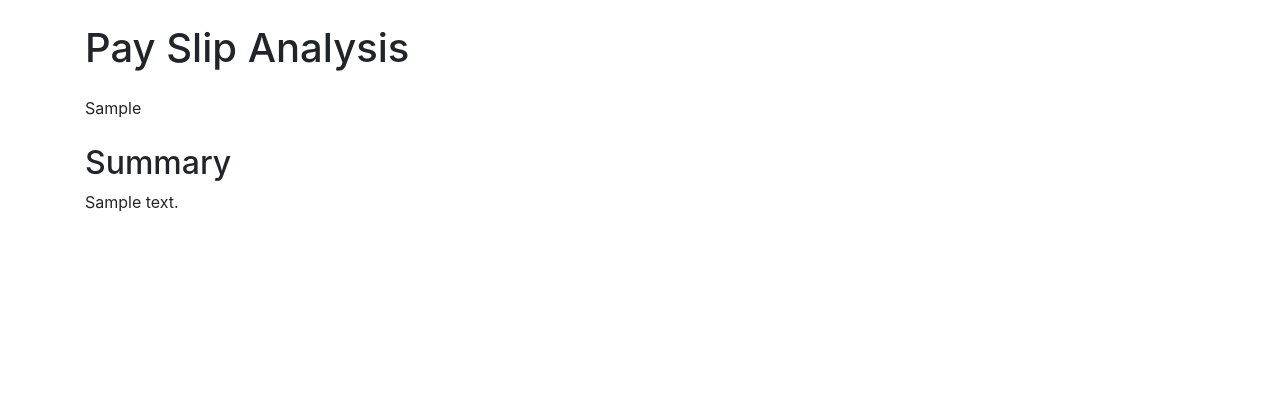
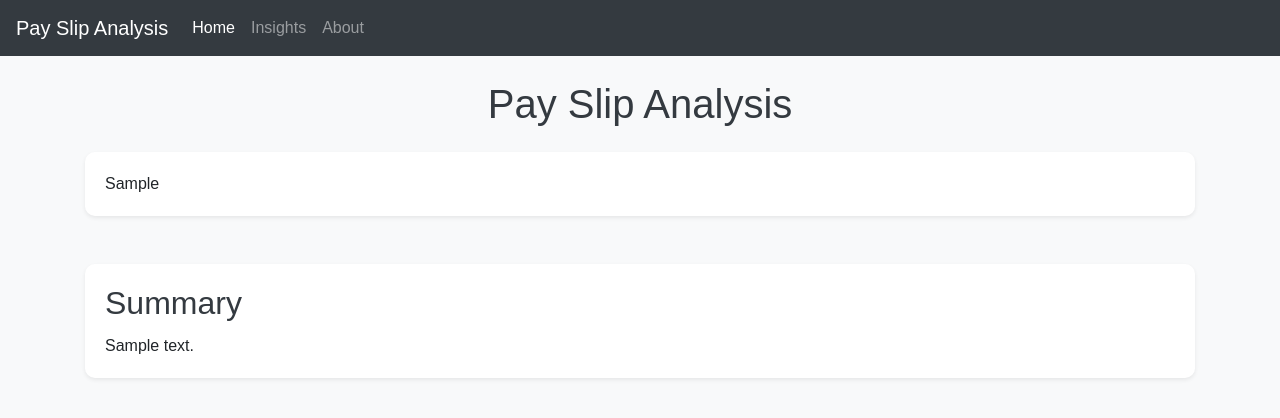
Before and after one commit to SulaimanConain/payslips, a Flask app: template templates/index.html in a window 1280 px wide. Shown: the top 418 px of the page. Run offline with Flask 3, Linux system fonts and the light colour scheme; the template is opened without the code that fills it: most values are stand-ins (such as "Sample title", 1, 10 or a date in 2020); parts of the project's set-up code (start-up, migrations or seed data) failed here and were passed over; some libraries are stand-ins or nearby versions.

Commit message:
2025 first commit

```diff
--- a/static/styles.css
+++ b/static/styles.css
@@ -4,3 +4,28 @@ body {
     background-color: #f8f9fa;
     font-family: Arial, sans-serif;
 }
+
+.navbar {
+    margin-bottom: 20px;
+}
+
+.card {
+    border: none;
+    border-radius: 10px;
+}
+
+.card-body {
+    padding: 20px;
+}
+
+h1, h2 {
+    color: #343a40;
+}
+
+.table {
+    margin-top: 20px;
+}
+
+.animate__animated {
+    animation-duration: 1s;
+}
--- a/templates/index.html
+++ b/templates/index.html
@@ -5,21 +5,55 @@
     <meta name="viewport" content="width=device-width, initial-scale=1.0">
     <title>Pay Slip Analysis</title>
     <link rel="stylesheet" href="https://maxcdn.bootstrapcdn.com/bootstrap/4.5.2/css/bootstrap.min.css">
+    <link rel="stylesheet" href="https://cdnjs.cloudflare.com/ajax/libs/animate.css/4.1.1/animate.min.css">
+    <link rel="stylesheet" href="{{ url_for('static', filename='styles.css') }}">
 </head>
 <body>
-    <div class="container">
-        <h1 class="mt-4 mb-4">Pay Slip Analysis</h1>
+    <nav class="navbar navbar-expand-lg navbar-dark bg-dark">
+        <a class="navbar-brand" href="#">Pay Slip Analysis</a>
+        <button class="navbar-toggler" type="button" data-toggle="collapse" data-target="#navbarNav" aria-controls="navbarNav" aria-expanded="false" aria-label="Toggle navigation">
+            <span class="navbar-toggler-icon"></span>
+        </button>
+        <div class="collapse navbar-collapse" id="navbarNav">
+            <ul class="navbar-nav">
+                <li class="nav-item active">
+                    <a class="nav-link" href="#">Home <span class="sr-only">(current)</span></a>
+                </li>
+                <li class="nav-item">
+                    <a class="nav-link" href="#">Insights</a>
+                </li>
+                <li class="nav-item">
+                    <a class="nav-link" href="#">About</a>
+                </li>
+            </ul>
+        </div>
+    </nav>
+
+    <div class="container mt-4">
+        <h1 class="text-center mb-4 animate__animated animate__fadeIn">Pay Slip Analysis</h1>
         <div class="row">
             <div class="col-12">
-                {{ plot_div|safe }}
+                <div class="card shadow-sm mb-4 animate__animated animate__fadeInUp">
+                    <div class="card-body">
+                        {{ plot_div|safe }}
+                    </div>
+                </div>
             </div>
         </div>
         <div class="row mt-4">
             <div class="col-12">
-                <h2>Summary</h2>
-                {{ summary_table|safe }}
+                <div class="card shadow-sm animate__animated animate__fadeInUp">
+                    <div class="card-body">
+                        <h2 class="card-title">Summary</h2>
+                        {{ summary_table|safe }}
+                    </div>
+                </div>
             </div>
         </div>
     </div>
+
+    <script src="https://code.jquery.com/jquery-3.5.1.slim.min.js"></script>
+    <script src="https://cdn.jsdelivr.net/npm/@popperjs/core@2.5.4/dist/umd/popper.min.js"></script>
+    <script src="https://maxcdn.bootstrapcdn.com/bootstrap/4.5.2/js/bootstrap.min.js"></script>
 </body>
 </html>
```
Also changed, not shown: app.py (line endings or trailing spaces), 1 other file.
